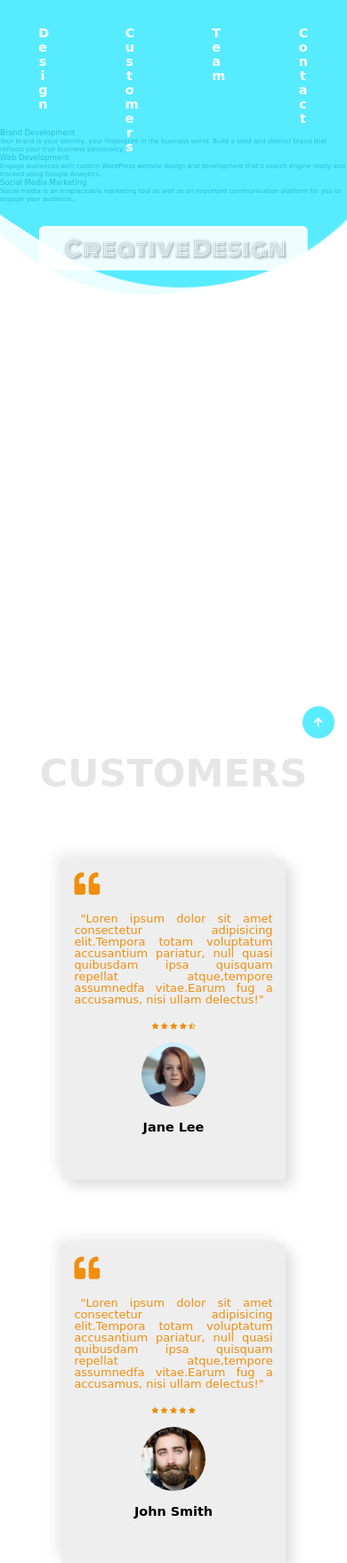
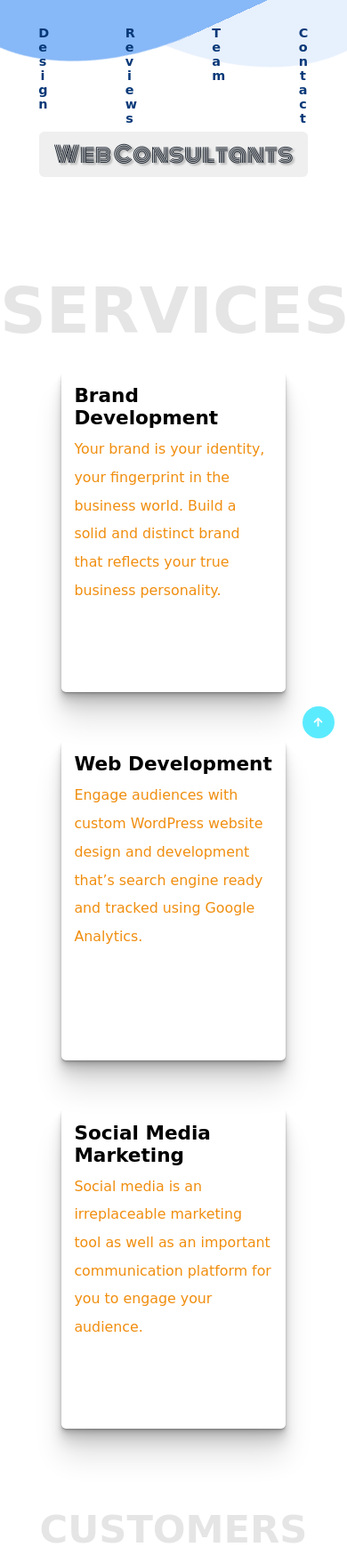
Before and after one commit to HargulS/CreativeDesign, a PHP site: page / in a window 390 px wide; the page is wider, and only the part inside the window is pictured. Shown: the top 1757 px of that part at 89% size. Run offline with PHP 8.4, Linux system fonts and the light colour scheme; some web fonts are replaced.

Commit message:
changed color of nabar to blue changed title name styled service cards other styling changes to scection-2,3,4

```diff
--- a/index.html
+++ b/index.html
@@ -3,7 +3,7 @@
   <head>
     <meta charset="UTF-8" />
     <meta name="viewport" content="width=device-width, initial-scale=1.0" />
-    <title>Creative Design</title>
+    <title>Web Consultants</title>
     <link rel="stylesheet" href="styles/style.css" />
     <link
       rel="stylesheet"
@@ -11,21 +11,26 @@
     />
   </head>
   <body>
-    <div class="container">
+
       <!-- Section 1 -->
       <section class="section-1" id="home">
+
+
+        <div>
         <nav class="navbar">
           <a href="#home" class="navbar-link">Design</a>
-          <a href="#customers" class="navbar-link">Customers</a>
+          <a href="#customers" class="navbar-link">Reviews</a>
           <a href="#team" class="navbar-link">Team</a>
           <a href="#contact" class="navbar-link">Contact</a>
         </nav>
         <div class="floating-bg"></div>
-        <h1 class="section-1-heading">Creative Design</h1>
-        <!-- <div class="logo">
-          <i class="fas fa-bezier-curve"></i>
-        </div> -->
-        <div class="section-1-services-wrapper">
+      </div>
+      <h1 class="section-1-heading">Web Consultants</h1>
+
+      <div class="section-1-services-wrapper">
+
+
+          <h2 class="services-heading">Services</h2>
          <ul class="services-list">
            <li class="services-cards">
              <h3 class="services-cards-heading">Brand Development</h3>
@@ -37,13 +42,15 @@
           </li>
           <li class="services-cards">
             <h3 class="services-cards-heading">Social Media Marketing</h3>
-            <p class="services-cards-description">Social media is an irreplaceable marketing tool as well as an important communication platform for you to engage your audience..</p>
+            <p class="services-cards-description">Social media is an irreplaceable marketing tool as well as an important communication platform for you to engage your audience.</p>
           </li>
          </ul>
         </div>
+        </div>
+
       </section>
       <!-- End of Section 1 -->
-    </div>
+
     <!-- Section 2 -->
     <section class="section-2" id="customers">
       <h1 class="section-heading">Customers</h1>
@@ -185,7 +192,7 @@
           <input type="submit" value="Send">
         </form>
       </div>
-      <p class="copyright">copyright &copy; CodeAndCreate All Rights Reserved</p>
+
     </section>
     <!-- End of Section 4 -->
     <a href="" class="scroll-up-btn">
--- a/styles/global.css
+++ b/styles/global.css
@@ -9,6 +9,7 @@
     outline: none;
     font-family: 'Bellota Text',cursive;
     font-weight:400;
+    max-width: 1980px;
 }
 html{
     /*notes- makes 1rem=10px */
@@ -18,6 +19,8 @@ html{
 }
 body{
     overflow-x: hidden;
+
+    margin: 0 auto;
 }
 .section-heading{
     font-size: 10rem;
@@ -27,6 +30,8 @@ body{
     text-align: center;
     opacity: .1;
     text-shadow: 2rem 2rem 2rem 4rem #aaaa;
+    margin-bottom: 0px;
+
 }
 .container{
     width: 100%;
--- a/styles/responsive.css
+++ b/styles/responsive.css
@@ -1,11 +1,11 @@
 /* Responsive */
 @media(max-width:1400px){
-    .floating-bg{
+    /* .floating-bg{
         top:-120vw;
-    }
+    } */
     .section-1-heading{
     font-size: 6rem;
-    top: 25rem;
+    top: 38rem;
     width: 70rem;
     }
     .navbar-link{
@@ -19,7 +19,11 @@
     }
     .section-heading{
         font-size: 8rem;
-        margin-bottom: 10rem;
+        /* margin-bottom: 10rem; */
+    }
+    .services-list{
+      flex-wrap: wrap;
+
     }
     .section-2{
         height: auto;
@@ -32,6 +36,7 @@
     }
     .section-3{
         height: auto;
+        margin-top: 0;
     }
     .team-wrapper{
         flex-wrap: wrap;
@@ -56,9 +61,9 @@
       }
 }
 @media (max-width: 1150px) {
-    .floating-bg {
+    /* .floating-bg {
       top: -110vw;
-    }
+    } */
 
     .section-1-heading {
       font-size: 5rem;
@@ -69,12 +74,23 @@
     .logo i {
       font-size: 9rem;
     }
+
   }
 
   @media (max-width: 950px) {
-    .floating-bg {
+    /* .floating-bg {
       top: -100vw;
     }
+   */
+   .section-1-services-wrapper{
+    height: 230vh;
+  }
+
+  .services-list{
+    height: 200rem;
+    flex-direction: column;
+    align-items: center;
+  }
 
     .section-1-heading {
       top: 40vw;
@@ -83,6 +99,15 @@
     .navbar {
       justify-content: space-around;
     }
+   .section-2{
+    margin-bottom:3.2rem;
+   }
+   .section-3{
+    margin-bottom:3.2rem;
+   }
+   .section-4{
+     padding-bottom: 8.5rem;
+   }
   }
 
   @media (max-width: 750px) {
@@ -90,10 +115,12 @@
       font-size: 50%;
     }
 
-    .floating-bg {
+    /* .floating-bg {
       top: -90vw;
-    }
-
+    } */
+  /* .section-1{
+    margin-bottom: 0;
+  } */
     .section-1-heading {
       top: 48vw;
     }
@@ -101,16 +128,22 @@
     .section-heading {
       margin-bottom: 5rem;
     }
+    .section-1-services-wrapper{
+      height: 170vh;
+    }
   }
 
   @media (max-width: 550px) {
     html {
       font-size: 45%;
     }
+    .section-1-services-wrapper{
+      height: 170vh;
+    }
 
-    .floating-bg {
+    /* .floating-bg {
       top: -70vw;
-    }
+    } */
 
     .section-1-heading {
       top: 65vw;
@@ -132,6 +165,7 @@
 
     .section-4 {
       height: auto;
+      margin-top:0;
     }
 
     .form-container {
@@ -157,6 +191,7 @@
       bottom: 2rem;
       right: 2rem;
     }
+
   }
 
 /* End of Responsive */
--- a/styles/section1.css
+++ b/styles/section1.css
@@ -1,16 +1,21 @@
 /* Section 1 */
 .section-1{
     width: 100%;
-    height: 100vh;
+    display: flex;
+    flex-direction: column;
+    justify-content: space-around;
     background-color: #fff;
+    margin-bottom: 8.5rem;
 }
 .floating-bg{
-    width: 150vw;
-    height: 150vw;
-    background-color: rgba(50,231,255,.8);
+    width: 100vw;
+    height: 155vw;
+    background-color:#e7f0fd;
+
     position: absolute;
-    top: -125vw;
-    left:calc(50% - 75vw);
+    top: -120vw;
+    /* margin: 0 auto; */
+    left:calc(50% - 50vw);
     border-radius: 45%;
     animation: rotate 30s infinite;
 }
@@ -18,7 +23,7 @@
     content: "";
     width: 100%;
     height: 100%;
-    background-color: rgba(50,231,255,.1);
+    background-color:#87b8f7;
     position: absolute;
     top: 0;
     left: 0;
@@ -38,6 +43,7 @@
     position: relative;
     z-index: 20;
     top:4rem;
+    padding-bottom:5rem;
     display: flex;
     justify-content: space-evenly;
 }
@@ -45,7 +51,7 @@
     font-size: 2.2rem;
     font-weight: 700;
     letter-spacing: .2rem;
-    color: white;
+    color: #073878;
     width: 1.5rem;
     word-wrap: break-word;
     text-align: center;
@@ -59,21 +65,88 @@
 .section-1-heading{
 font-size: 8rem;
 font-family: 'Monoton',cursive;
-position: absolute;
-top:18vw;
+margin: 0 auto;
+
+
+
+/* position: absolute; */
+/* top:18vw;
 left:50%;
-transform: translateX(-50%);
+transform: translateX(-50%); */
 text-shadow:.3rem .3rem .3rem #888;
-color: #fff;
-background-color: #fff;
+color: #010b18;
+background-color: #eee;
 width: 85rem;
 text-align: center;
 padding: .8rem 1.6rem;
 border-radius: .8rem;
 opacity: .9;
 }
+.section-1-services-wrapper{
+    display: flex;
+    flex-direction: column;
+}
+.services-heading{
+    font-size: 10rem;
+    font-weight: bold;
+    text-transform:uppercase;
+    color:black;
+    text-align: center;
+    opacity: .1;
+    text-shadow: 2rem 2rem 2rem 4rem #aaaa;
+    margin-top: 15rem;
 
-.logo{
+
+}
+.services-list li{
+    list-style: none;
+
+}
+.services-list{
+    display: flex;
+   flex-wrap: wrap;
+  justify-content: space-around;
+
+
+  width: 100%;
+
+
+
+}
+.services-cards{
+   width: 35rem;
+   height: 50rem;
+
+
+    padding:2rem;
+    border-radius: 5px;
+    box-shadow: 0 1px 1px rgba(0,0,0,0.11),
+    0 2px 2px rgba(0,0,0,0.11),
+    0 4px 4px rgba(0,0,0,0.11),
+    0 8px 8px rgba(0,0,0,0.11),
+    0 16px 16px rgba(0,0,0,0.11),
+    0 32px 32px rgba(0,0,0,0.11);
+    transition: transform .5s linear;
+}
+.services-cards:hover{
+   transform: scale(1.1);
+   transition: .5s;
+}
+
+.services-cards-heading{
+  font-size: 3rem;
+  font-weight: 700;
+
+
+}
+.services-cards-description{
+    font-size: 2.2rem;
+    padding-top:1rem;
+    line-height: 2;
+    color: #f08e0f;
+}
+
+/* .logo{
     position: absolute;
     top:70%;
     left: 50%;
@@ -83,5 +156,5 @@ opacity: .9;
     font-size: 15rem;
     color:rgba(50, 231, 255, .8);
     text-shadow:.1rem .1rem .2rem #ddd,-.1rem -.1rem .2rem #ddd;
-}
+} */
 /* End of Section 1 */
--- a/styles/section2.css
+++ b/styles/section2.css
@@ -4,7 +4,9 @@
     height: 100vh;
     display: flex;
     flex-direction: column;
-    justify-content: space-around;
+    /* padding-bottom:8.5rem; */
+
+    /* justify-content: space-around; */
 }
 
 .customer-wrapper{
--- a/styles/section3.css
+++ b/styles/section3.css
@@ -4,8 +4,11 @@
     height: 100vh;
     display: flex;
     flex-direction: column;
-    justify-content: space-between;
-    padding: 5rem 0;
+    /* padding-bottom:8.5rem; */
+    /* margin-bottom:3.2rem; */
+
+    /* justify-content: space-between; */
+    /* padding: 5rem 0; */
 
 }
 .team-wrapper{
--- a/styles/section4.css
+++ b/styles/section4.css
@@ -1,15 +1,17 @@
 /* Section 4 */
 .section-4{
     width: 100%;
-    height: 130vh;
+    /* margin-top:-13.5rem; */
+    /* height: 130vh; */
     display: flex;
     flex-direction: column;
-    justify-content: space-around;
+    /* padding-bottom:8.5rem; */
+    /* justify-content: space-around; */
     align-items: center;
 }
 .form-container{
     width: 80%;
-    height: 40%;
+    /* height: 40%; */
     background-color:#e5e9ff;
     display: flex;
     align-items: center;
```
